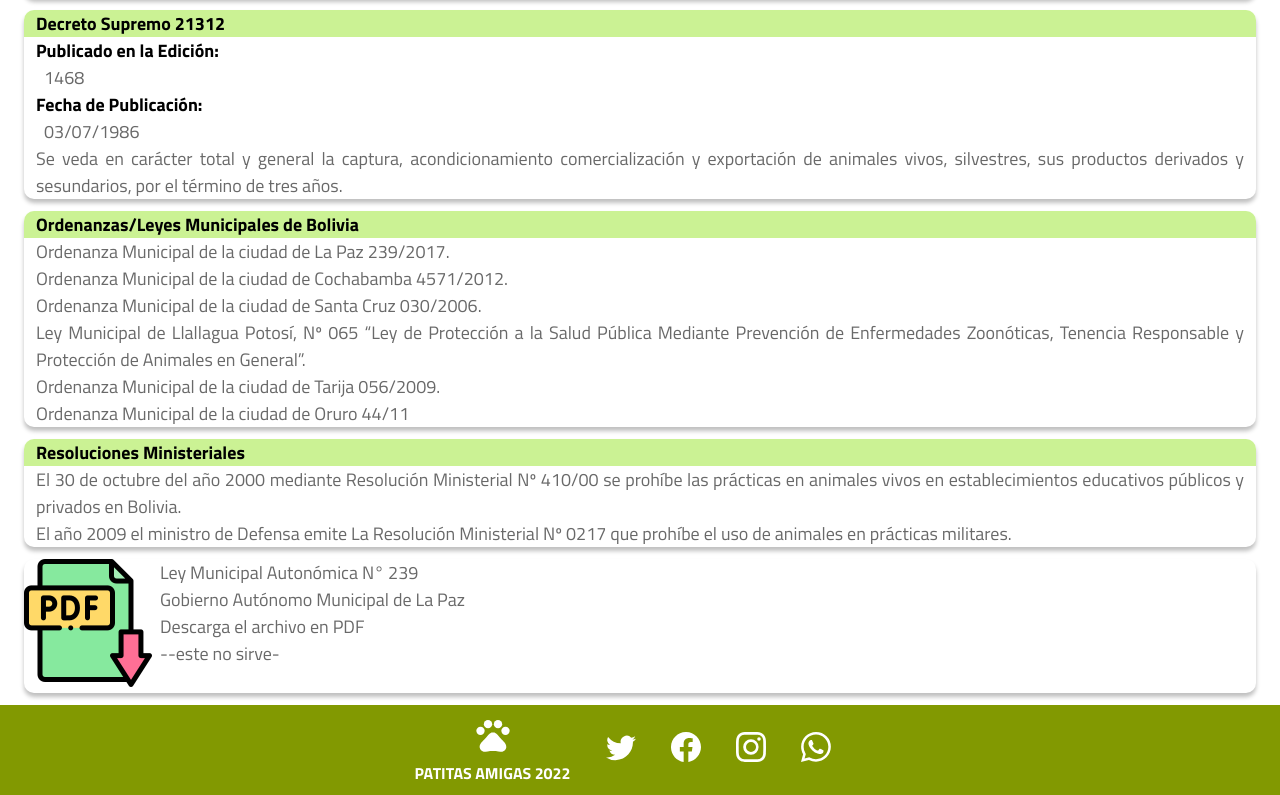
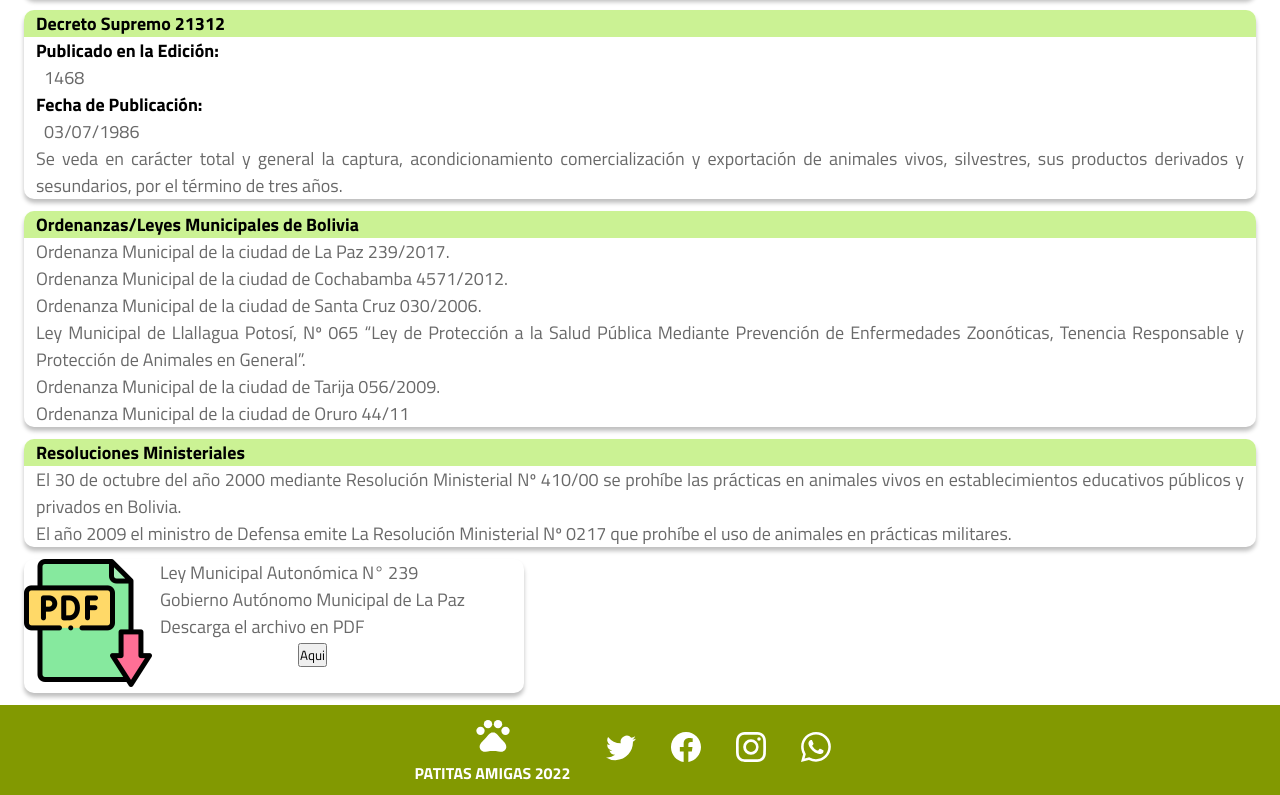
Before and after one commit to AbrilMoonchild/refugioPatitas, a React (Create React App) app: page /leyesynormas in a window 1280 px wide. Shown: the part 1113-1908 px from the top of the page. Built offline with nearby package versions, Linux system fonts and the light colour scheme.

Commit message:
Página Leyes y Normas terminada

```diff
--- a/src/components/fLeyes/Leyes.css
+++ b/src/components/fLeyes/Leyes.css
@@ -94,6 +94,7 @@ header div h1{
     border-top-left-radius: 10px;
     border-top-right-radius: 10px;
     margin-bottom: 12px;
+    max-width: 500px;
 }
 
 .pdf-description{
@@ -105,3 +106,15 @@ header div h1{
     font-weight: 400;
     color: dimgray;
 }
+
+.botonPdf{
+    display: flex;
+    justify-content: center;
+    text-align: center;
+}
+
+.pdfStyle{
+    position: absolute;
+    width: '100%';
+    height: '100%';
+}
--- a/src/components/fLeyes/Leyes.jsx
+++ b/src/components/fLeyes/Leyes.jsx
@@ -141,10 +141,9 @@ function Leyes() {
             <p>Ley Municipal Autonómica N° 239</p>
             <p>Gobierno Autónomo Municipal de La Paz</p>
             <p>Descarga el archivo en PDF</p>
-            <div>
-              <object data='../docsLeyes/Ley_Municipal_293-1.pdf' type='application/pdf' width='100%' height='100%'>
-              --este no sirve-
-              </object>
+            <div className='botonPdf'>
+              <br/>
+              <a href='./pagesLeyes/Pdf' target="_blank"><button>Aqui</button></a>
             </div>
             <p></p>
           </div>
```
Also changed, not shown: src/components/fLeyes/pagesLeyes/Pdf.js (+5 -2 lines), src/components/fLeyes/routesLeyes/RoutesL.js (+17 -0 lines), src/components/fLeyes/pagesLeyes/AppLeyes.js (deleted), 1 other file (tests, documents, lock files or other folders).
